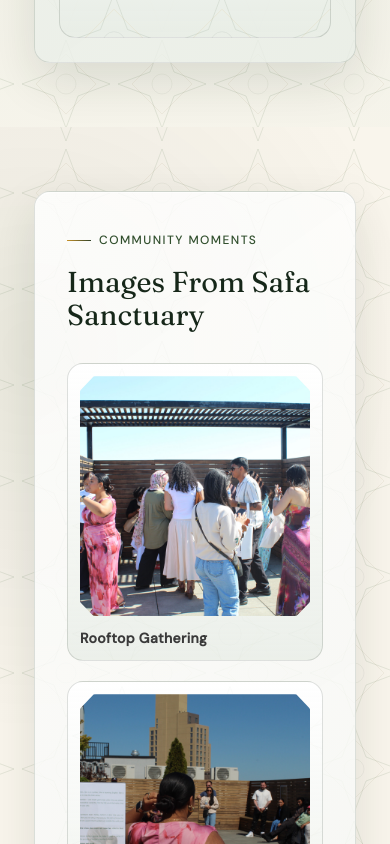
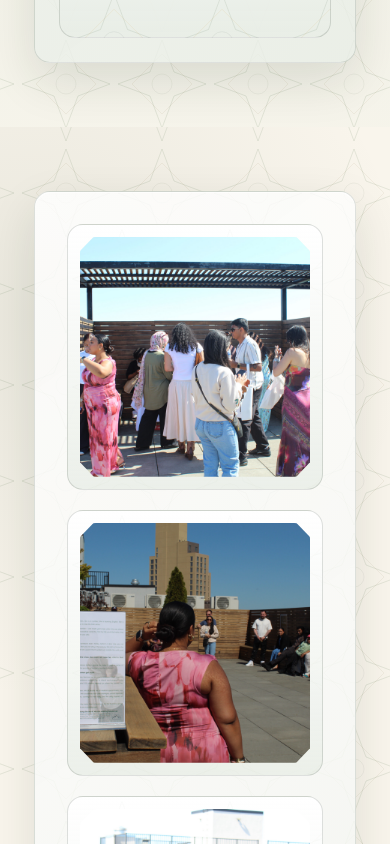
Before and after one commit to Volta-NYC/safa-sanctuary, a Next.js app: page / in a window 390 px wide. Shown: the part 4820-5664 px from the top of the page. Built offline with nearby package versions, Linux system fonts and the light colour scheme.

Commit message:
Remove gallery headings and captions

```diff
--- a/components/site-sections.tsx
+++ b/components/site-sections.tsx
@@ -120,22 +120,14 @@ type GalleryImage = {
 };
 
 function ImageGallerySection({
-  eyebrow,
-  title,
   images,
 }: {
-  eyebrow: string;
-  title: string;
   images: GalleryImage[];
 }) {
   return (
     <section className="home-gallery-section">
       <div className="container-rail">
-        <div className="section-pane space-y-8 p-8 sm:p-10">
-          <div className="space-y-3">
-            <p className="eyebrow reveal">{eyebrow}</p>
-            <h2 className="section-title reveal reveal-delay-1">{title}</h2>
-          </div>
+        <div className="section-pane p-8 sm:p-10">
           <div className="gallery-grid">
             {images.map((item, index) => (
               <article
@@ -149,9 +141,6 @@ function ImageGallerySection({
                   height={780}
                   className="gallery-card-image"
                 />
-                <p className="mt-3 text-sm font-semibold tracking-wide text-[--ink-soft]">
-                  {item.title}
-                </p>
               </article>
             ))}
           </div>
@@ -446,8 +435,6 @@ export function HomeExperience() {
       />
       <ServicesCards />
       <ImageGallerySection
-        eyebrow="Community Moments"
-        title="Images From Safa Sanctuary"
         images={HOME_SERVICE_GALLERY}
       />
       <SupportFormSection includeSmsConsent={false} />
@@ -474,8 +461,6 @@ export function ServicesExperience() {
     <>
       <ServicesCards headingTag="h1" />
       <ImageGallerySection
-        eyebrow="Services In Practice"
-        title="Community Images"
         images={SERVICES_GALLERY}
       />
       <SupportFormSection includeSmsConsent={true} />
```
